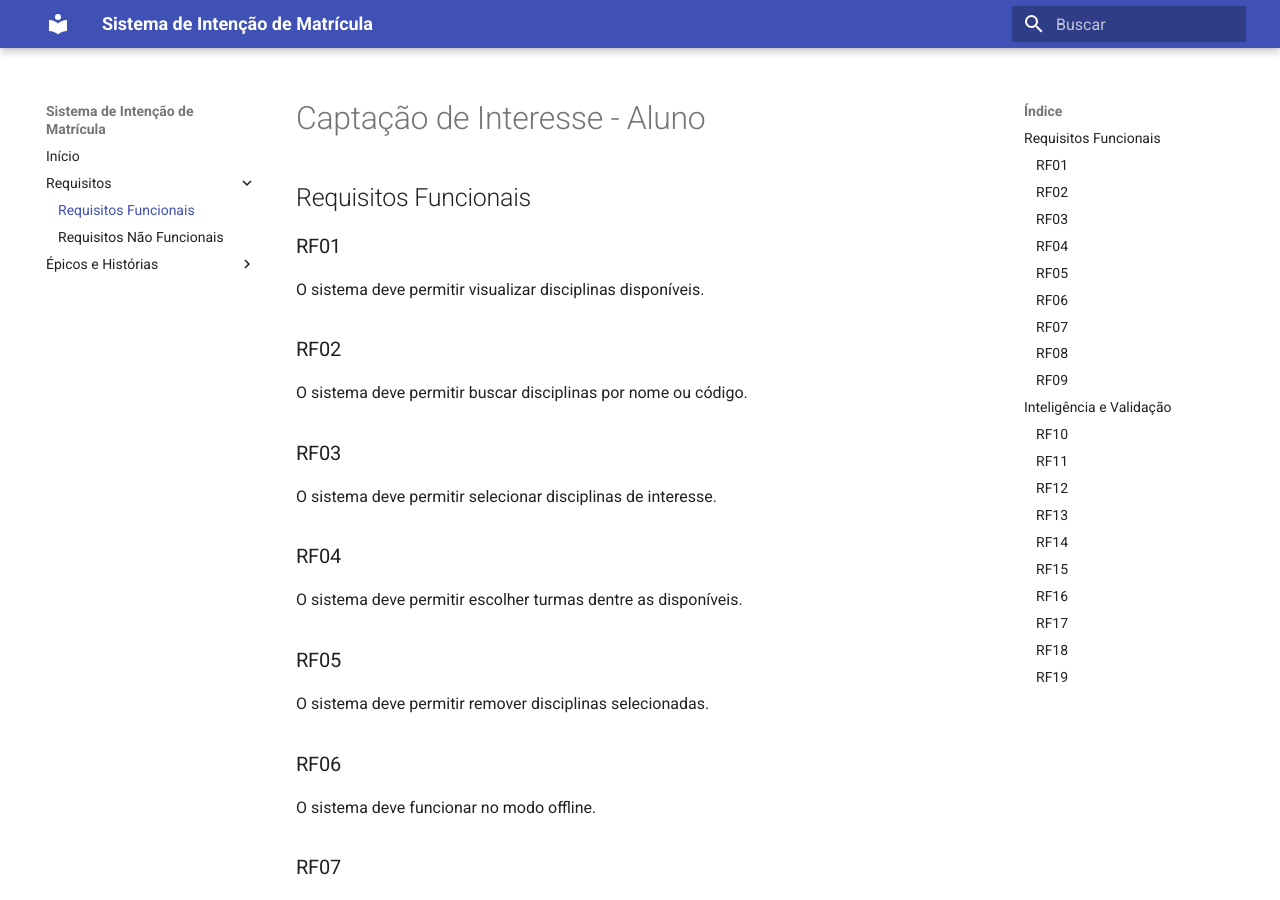
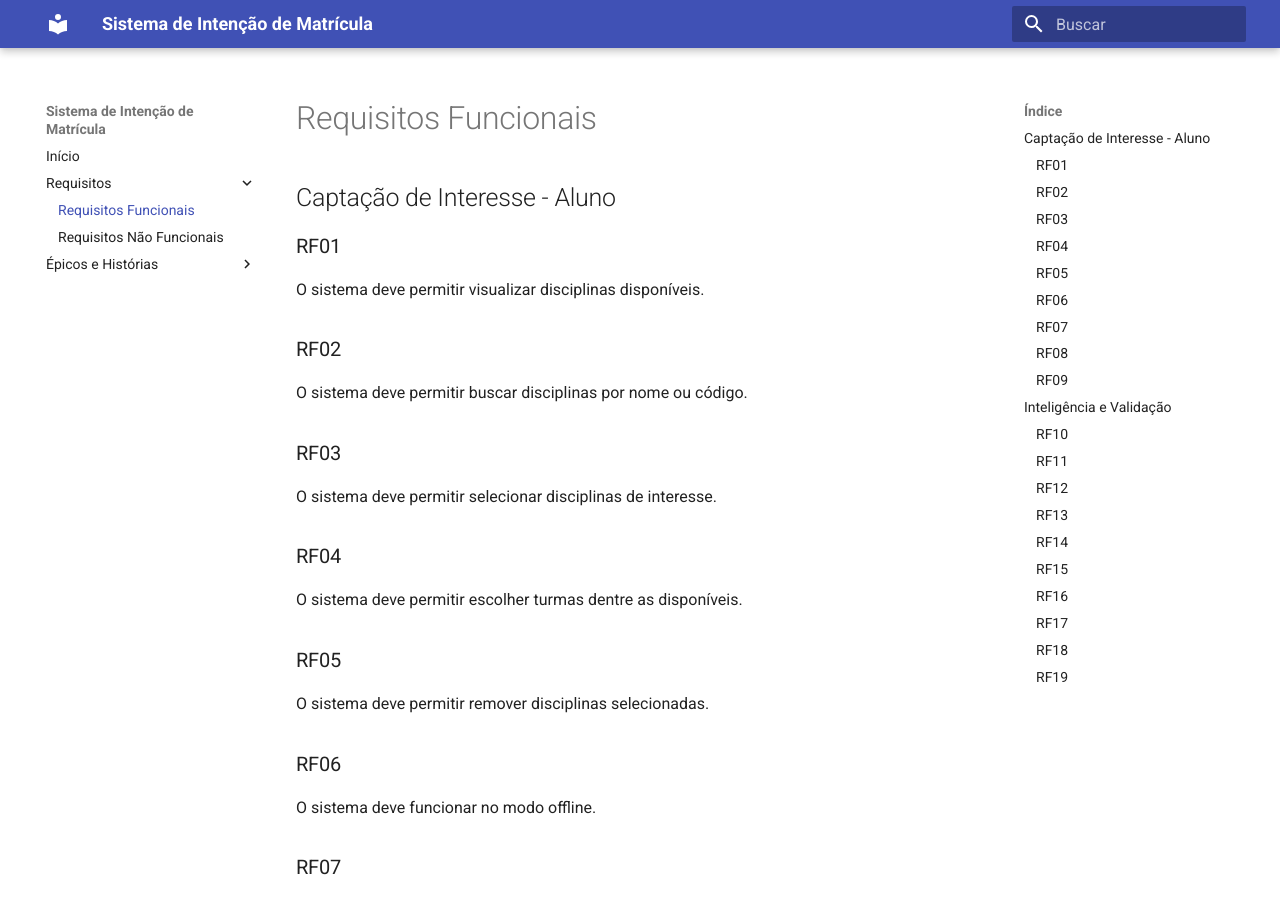
Before and after one commit to si-2026-1/Sistema_de_intencao_de_matricula, an MkDocs documentation site: the page built from docs/Requisitos/Requisitos_funcionais.md, in a window 1280 px wide and 900 px high. Built offline with MkDocs 1.6.1 and Material for MkDocs 9.7.7, drawn with Linux system fonts in a browser that asks for light colours.

Commit message:
Rename section from 'Requisitos Funcionais' to 'Captação de Interesse - Aluno'

```diff
--- a/docs/Requisitos/Requisitos_funcionais.md
+++ b/docs/Requisitos/Requisitos_funcionais.md
@@ -1,6 +1,6 @@
-# Captação de Interesse - Aluno
+# Requisitos Funcionais
 
-## Requisitos Funcionais
+## Captação de Interesse - Aluno
 
 ### RF01
 O sistema deve permitir visualizar disciplinas disponíveis.
```
